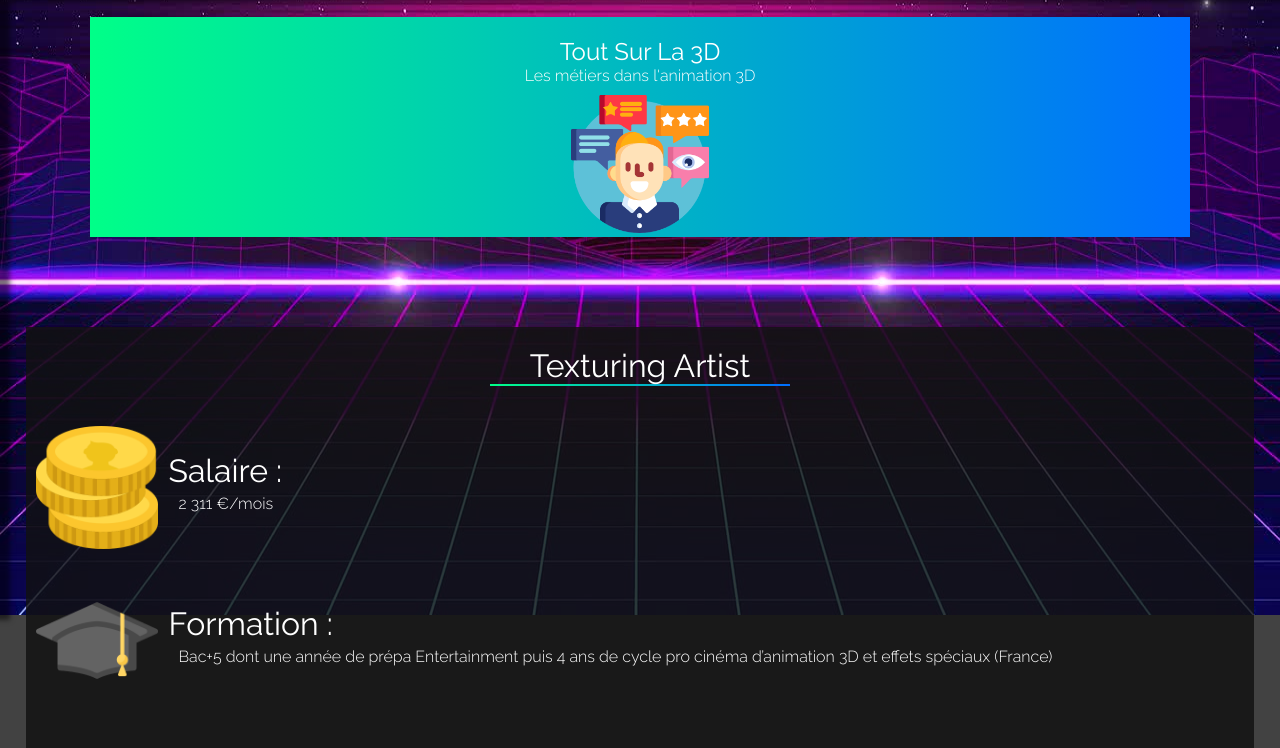
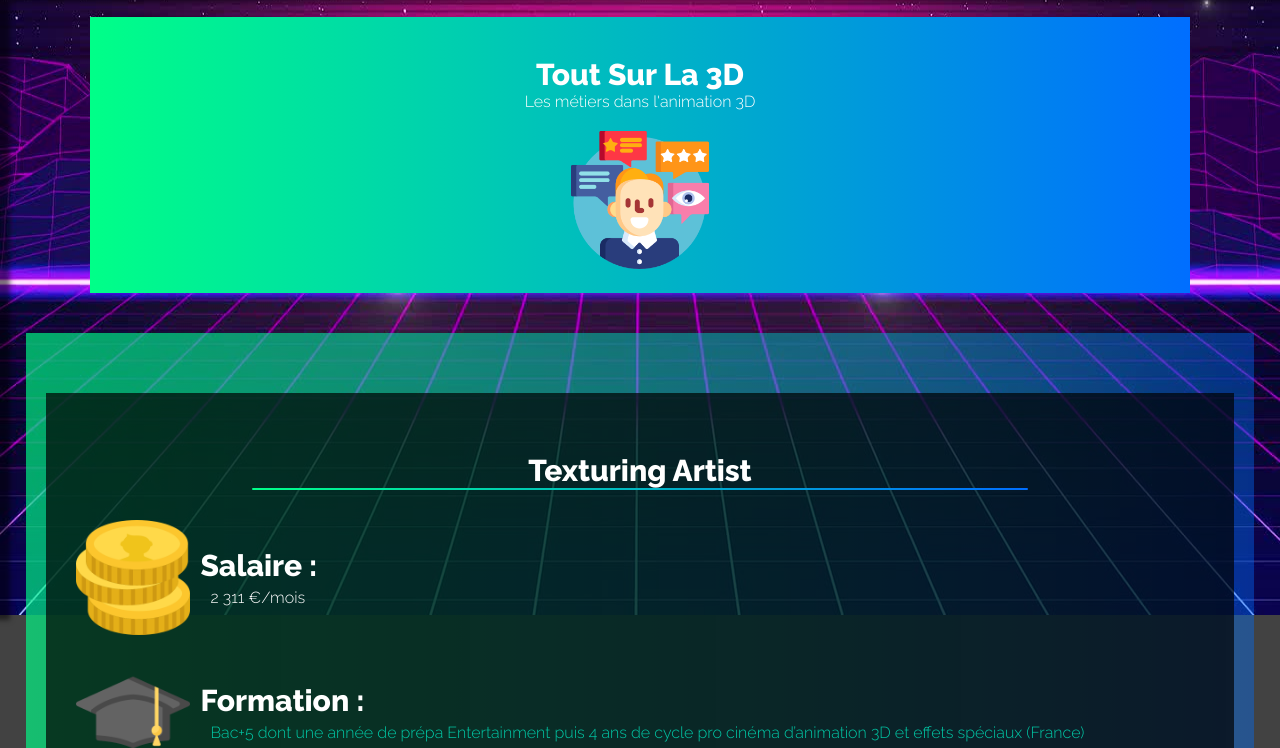
Before and after one commit to Leeeea/Tout_Sur_La_3D, a plain HTML site: page page/metier/texturing-artist.html in a window 1280 px wide. Shown: the part 185-933 px from the top of the page. Drawn offline with Linux system fonts and the light colour scheme; files that its build step writes are made by us from their sources; a web font is replaced by a local one.

Commit message:
Add files via upload

```diff
--- a/page/metier/texturing-artist.html
+++ b/page/metier/texturing-artist.html
@@ -16,7 +16,7 @@
     <meta http-equiv="X-UA-Compatible" content="ie=edge">
     <link
     href="https://fonts.googleapis.com/css?family=Hind+
-    Madurai:400,600|Lora:400,400i,700,700i|Raleway:200,200i,300,300i,400,400i"
+    Madurai:400,600|Lora:400,400i,700,700i|Raleway:200,200i,300,300i,400,400i,800"
     rel="stylesheet">
 
     <link rel="stylesheet" href="../../styles/style_fiche-metier.css">
@@ -31,14 +31,14 @@
     <!-- ---------MENU GAUCHE-------- -->
     <!-- ---------------------------- -->
     <nav class="shadow">
-            <div>
-                <a href="../../index.html">Accueil - Retour</a>
+            <div class="align-menu">
+                <a href="../../index.html">Accueilr</a>
                 <a href="../../page/metier.html">Les Métiers de la 3D</a>
                 <a href="../../page/histoire.html">Histoire de la 3D</a>
-                <a href="../../page/film.html">Faire un Film 3D</a>
+                <a href="../../page/film.html">Faire un Film d'animation</a>
 
-                <a href="">Glossaire - Vocabulaire de la 3D</a>
-                <a href="../../page/quizz.html">Quizz - tester ses connaissances</a>
+                <a href="../../page/glossaire.htm">Glossaire</a>
+                <a href="../../page/quizz.html">Quizz</a>
             </div>
     </nav>
     <!-- ---------------------------- -->
@@ -76,7 +76,7 @@
     <!-- ------------main------------ -->
     <!-- ---------------------------- -->
     <div class="recherche">
-        <h2 class="blur1">Tout Sur La 3D</h2>
+        <h1 class="blur1">Tout Sur La 3D</h1>
         <p class="blur2">Les métiers dans l'animation 3D</p>
         <img src="../../img/metier.png" style="width:13%" class="img">
     </div>
@@ -85,6 +85,7 @@
         <!-- -------------- -->
         <!-- Fiches Métiers -->
         <!-- -------------- -->
+        <div class="txt">
             <div class="container">
                 <h1>Texturing Artist</h1>
                 <div class="barre"></div>
@@ -102,18 +103,21 @@
                     <img src="../../img/hat.png" style="width:10%" class="img">
                     <div class="title">
                         <h1>Formation : </h1>
+
+                        <a href="../../page/blog.html">
                             <p>Bac+5 dont une année de prépa Entertainment puis 4
                             ans de cycle pro cinéma d’animation 3D et effets
                             spéciaux (France)
                         </p>
+                        </a>
                     </div>
                 </div>
                 <div class="flex align">
                     <img src="../../img/seo.png" style="width:10%" class="img">
                     <div class="title">
                         <h1>Sa Mission : </h1>
-                    <p>La mission principale du texturing artist est <span>la création
-                        de textures photoréalistes à mapper sur des objets 3D utilisés</span>.
+                        <p>La mission principale du texturing artist est la création
+                            de textures photoréalistes à mapper sur des objets 3D utilisés.
                             Le texturing artist développe les textures dans divers domaines
                             de l’animation comme les jeux-vidéos, des sites web, de la
                             télévision. Les textures sont souvent créées à partir de zéro.
@@ -132,14 +136,8 @@
                         </p>
                     </div>
                 </div>
-
-
             </div>
-
-
-
-
-
+        </div>
     </main>
 
      <!-- FOOTER -->
--- a/styles/style.css
+++ b/styles/style.css
@@ -20,6 +20,12 @@ body{
 a{
     text-decoration: none;
     color: white;
+}
+.a-deco{
+    color: rgb(246, 148, 255);
+    background: #c70dff42;
+    padding: 1px;
+    border-radius: 10px;
 }
 
 button:hover{
@@ -283,13 +289,6 @@ nav a:hover:nth-child(1) {
     margin-bottom: 17px;
     text-align: left;
 }
-.a-deco{
-    color: rgb(246, 148, 255);
-    background: #c70dff42;
-    padding: 1px;
-    border-radius: 10px;
-}
-
 main{
     background: linear-gradient(90deg, rgba(255, 0, 68, 0.4) 0%, rgba(170,0,255,0.3) 49%, rgb(0, 4, 255,0.3) 100%);
     margin: 90px 1% 50px 1%;
@@ -305,8 +304,9 @@ main{
 
 .barre{
     margin: 0px auto auto auto;
-    height: 2px;
-    width: 50%
+    height: 3px;
+    border-radius: 30px;
+    width: 50%;
     background: linear-gradient(90deg, rgba(255,0,70,1) 0%, rgba(170,0,255,1) 49%, rgb(0, 4, 255) 100%);
 }
 
@@ -382,13 +382,13 @@ footer{
     font-size: 10px;
     font-family: 'Raleway', sans-serif;
     padding-bottom: 40px;
- }
+  }
 
- .menu-footer {
+  .menu-footer {
     position: relative;
     overflow: hidden;
     padding-top: 40px;
- }
+  }
 
  .menu-footer a {
     font-family : 'Raleway' , sans-serif;
@@ -397,7 +397,7 @@ footer{
     color: #f2f2f2;
     font-weight:300;
     padding-left: 15px;
- }
+  }
 
 .menu-footer a:hover{
     color: #c70dff;
--- a/styles/styleF.css
+++ b/styles/styleF.css
@@ -125,7 +125,7 @@ nav{
     height: 100%;
     position: fixed;
     transform: translateX(-200px);
-    z-index:1;
+    z-index:2;
     transition: 0.4s;
 }
 
@@ -167,10 +167,14 @@ nav a:hover:nth-child(1) {
     transition-duration: 0.4s;
 }
 
+/* BARRE MENU *//* BARRE MENU *//* BARRE MENU */
 .menu {
     background-color: rgb(19, 19, 19);
     width: 100%;
     overflow: hidden;
+    position: sticky;
+    top: 0;
+    z-index: 1;
 }
 
 .menu button {
@@ -199,7 +203,20 @@ nav a:hover:nth-child(1) {
 /* ************************FIN MENU*********************** */
 /* ******************************************************* */
 
+/* ************** */
+/* Recherche/info */
+/* ************** */
 
+.recherche{
+    margin: 20px 7% auto 7%;
+    text-align: center;
+    padding: 20px 20px 20px 20px;
+    background: linear-gradient(90deg, #ff8800 0%,  #ff00a4 100%);
+
+}
+.recherche p{
+    margin: 0px auto 20px auto;
+}
 
 /* ******************************************************* */
 /* *************************MAIN************************** */
@@ -210,15 +227,7 @@ nav a:hover:nth-child(1) {
     font-style: italic;
     margin-bottom: 17px;
 }
-.recherche{
-    text-align: center;
-    padding: 20px 20px 20px 20px;
-    background: linear-gradient(90deg, #ff8800 0%,  #ff00a4 100%);
-    margin: 20px 7% auto 7%;
-}
-.recherche p{
-    margin: 0px auto 20px auto;
-}
+
 
 
 main{
@@ -233,11 +242,11 @@ main{
 }
 
 .barre{
-    margin: 0px;
+    margin: 0px auto auto auto;
     height: 2px;
-    width: 300px;
+    border-radius: 30px;
+    width: 70%;
     background: linear-gradient(90deg, #ff8800 0%,  #ff00a4 100%);
-    margin: auto auto auto 0px;
 }
 
 /* Chronologie *//* Chronologie */
--- a/styles/styleH.css
+++ b/styles/styleH.css
@@ -15,14 +15,16 @@ body{
     height: 100vh;
 }
 h1{
-    font-weight: 500;
-    margin: 0px;
+    font-weight: 800;
+    font-size: 30px;
+    margin: 20px auto 0px auto;
 }
 h2{
     font-weight: 500;
     margin: 0%;
 }
 p{margin: 0%;}
+
 input{
     background: transparent;
     padding: 10px;
@@ -68,12 +70,11 @@ input:hover{
     box-shadow: 10px 5px 5px rgba(0, 0, 0, 0.514);
 }
 
-.img{
-    padding: 20px;
-}
-.img:hover{
-    transform: scale(1.2);
+
+.hover:hover{
+    transform: scale(1.04);
     transition: 0.4s;
+
 }
 /* ******************************************************* */
 /* ************************HEADER************************* */
@@ -138,6 +139,7 @@ nav{
     position: fixed;
     transform: translateX(-200px);
     transition: 0.4s;
+    z-index:2;
 }
 
 nav a {
@@ -178,10 +180,14 @@ nav a:hover:nth-child(1) {
     transition-duration: 0.4s;
 }
 
+/* BARRE MENU *//* BARRE MENU *//* BARRE MENU */
 .menu {
     background-color: rgb(19, 19, 19);
     width: 100%;
     overflow: hidden;
+    position: sticky;
+    top: 0;
+    z-index: 1;
 }
 
 .menu button {
@@ -193,6 +199,13 @@ nav a:hover:nth-child(1) {
     background-color: transparent;
     border: none;
 }
+.align{
+    display: grid;
+    grid-auto-columns: auto;
+    grid-template-rows: 70px 70px 70px 70px 70px ;
+    padding: 0px;
+    align-items: center;
+}
 
 .translate{
     transform: translateX(0px);
@@ -202,22 +215,28 @@ nav a:hover:nth-child(1) {
 /* ************************FIN MENU*********************** */
 /* ******************************************************* */
 
+/* ************** */
+/* Recherche/info */
+/* ************** */
+.recherche{
+    margin: 20px 7% auto 7%;
+    text-align: center;
+    padding: 20px 20px 20px 20px;
+    background: linear-gradient(90deg, #00ffea 0%, #ae34ff 49%, #ff73ad 100%);
+}
 
+.recherche p{
+    margin: 0px auto 20px auto;
+}
 
 /* ******************************************************* */
 /* *************************MAIN************************** */
 /* ******************************************************* */
-.recherche{
-    text-align: center;
-    padding: 20px 20px 0px 20px;
-    background: linear-gradient(90deg, #00ffea 0%, #ae34ff 49%, #ff73ad 100%);
-    margin: 20px 7% auto 7%;
-}
 
 
 main{
-    background-color: rgba(17, 17, 17, 0.829);
-    margin: 40px 2% auto 2%;
+    background: linear-gradient(90deg, #00ffea63 0%, #ae34ff42 49%, #ff73ad6b 100%);
+    margin: 40px 2% 50px 2%;
 }
 
 .container{
@@ -228,11 +247,11 @@ main{
 }
 
 .barre{
-    margin: 0px;
+    margin: 0px auto auto auto;
     height: 2px;
-    width: 300px;
+    border-radius: 30px;
+    width: 70%;
     background: linear-gradient(90deg, #00ffea 0%, #ae34ff 49%, #ff73ad 100%);
-    margin: auto auto auto auto;
 }
 
 /* Chronologie *//* Chronologie */
@@ -242,6 +261,7 @@ main{
     padding: 0px;
     text-align: center;
     clip-path: polygon(98% 0%, 100% 50%, 98% 100%, 0 100%, 2% 50%, 0 0);
+    z-index:1;
 }
 
 .txt{
--- a/styles/styleM.css
+++ b/styles/styleM.css
@@ -23,8 +23,8 @@ a{
 }
 h1{
     font-weight: 800;
-    font-size: 25px;
-    margin: 50px auto 0px auto;
+    font-size: 30px;
+    margin: 20px auto 0px auto;
 }
 
 h2{
@@ -73,9 +73,7 @@ input:hover{
 .shadow{
     box-shadow: 10px 5px 5px rgba(0, 0, 0, 0.514);
 }
-.img{
-    padding: 13px;
-}
+
 
 .hover:hover{
     transform: scale(1.04);
@@ -99,10 +97,10 @@ header{
 
 @keyframes color{
     0%{
-        background: #ff0000;
+        background: #00eeff;
     }
     100%{
-        background: #bf00ff;
+        background: #1900ff;
 
     }
 }
@@ -136,32 +134,33 @@ nav a {
 }
 
 
+
 nav a:hover:nth-child(5) {
-    background-color: #bf00ff;
+    background-color: #00ff6a;
     color: black;
     transition-duration: 0.4s;
 }
 
 nav a:hover:nth-child(4) {
-    background-color: #f700ff;
+    background-color: #00ffb3;
     color: black;
     transition-duration: 0.4s;
 }
 
 nav a:hover:nth-child(3) {
-    background-color:#ff0077;
+    background-color:#0077ff;
     color: black;
     transition-duration: 0.4s;
 }
 
 nav a:hover:nth-child(2) {
-    background-color:#ff0000;
+    background-color:#1900ff;
     color: black;
     transition-duration: 0.4s;
 }
 
 nav a:hover:nth-child(1) {
-    background-color:#ff5100;
+    background-color:#8c00ff;
     color: black;
     transition-duration: 0.4s;
 }
@@ -170,6 +169,9 @@ nav a:hover:nth-child(1) {
     background-color: rgb(19, 19, 19);
     width: 100%;
     overflow: hidden;
+    position: sticky;
+    top: 0;
+    z-index: 1;
 }
 
 .menu button {
@@ -207,10 +209,14 @@ nav a:hover:nth-child(1) {
     margin-bottom: 17px;
 }
 .recherche{
+    margin: 20px 7% auto 7%;
     text-align: center;
-    padding: 10px 20px 20px 20px;
-    background: linear-gradient(90deg, #bf00ff 0%, #ff0000 100%);
-    margin: 20px 7% auto 7%;
+    padding: 20px 20px 20px 20px;
+    background: linear-gradient(90deg, #00ffb3 0%, #1900ff 100%);
+
+}
+.recherche p{
+    margin: 0px auto 20px auto;
 }
 
 /* ******************************************************* */
@@ -218,7 +224,7 @@ nav a:hover:nth-child(1) {
 /* ******************************************************* */
 
 main{
-    background: linear-gradient(90deg, #bf00ff69 0%, #ff000063 100%);
+    background: linear-gradient(90deg, #00ffb369 0%, #1900ff7c 100%);
     margin: 40px 2% 50px 2%;
 }
 
@@ -229,11 +235,11 @@ main{
 }
 
 .barre{
-    margin: 0px;
+    margin: 0px auto auto auto;
     height: 2px;
-    width: 300px;
-    background: linear-gradient(90deg, #bf00ff 0%, #ff0000 100%);
-    margin: auto auto auto auto;
+    border-radius: 30px;
+    width: 70%;
+    background: linear-gradient(90deg, #00ffb3 0%, #1900ff 100%);
 }
 
 
@@ -282,7 +288,7 @@ main{
     transition: 0.2s;
 }
 .suite{
-    color: #ffa6fb;
+    color: #02ffea;
 }
 /* ******************************************************** */
 /* *********************** FOOTER ************************ */
--- a/styles/styleQ.css
+++ b/styles/styleQ.css
@@ -20,8 +20,9 @@ a{
 }
 
 h1{
-    font-weight: 500;
-    margin: 0px;
+    font-weight: 800;
+    font-size: 30px;
+    margin: 20px auto 0px auto;
 }
 
 h2{
@@ -43,14 +44,6 @@ p{margin: 0%;}
 
 .shadow{
     box-shadow: 10px 5px 5px rgba(0, 0, 0, 0.514);
-}
-
-.img{
-    padding: 20px;
-}
-.img:hover{
-    transform: scale(1.2);
-    transition: 0.4s;
 }
 
 .position{
@@ -113,6 +106,7 @@ nav{
     position: fixed;
     transform: translateX(-200px);
     transition: 0.4s;
+    z-index:2;
 }
 
 nav a {
@@ -168,6 +162,13 @@ nav a:hover:nth-child(1) {
     background-color: transparent;
     border: none;
 }
+.align{
+    display: grid;
+    grid-auto-columns: auto;
+    grid-template-rows: 70px 70px 70px 70px 70px ;
+    padding: 0px;
+    align-items: center;
+ }
 
 .translate{
     transform: translateX(0px);
@@ -176,22 +177,29 @@ nav a:hover:nth-child(1) {
 /* ******************************************************* */
 /* ************************FIN MENU*********************** */
 /* ******************************************************* */
+/* ************** */
+/* Recherche/info */
+/* ************** */
+.recherche{
+    margin: 20px 7% auto 7%;
+    text-align: center;
+    padding: 20px 20px 20px 20px;
+    background: linear-gradient(90deg, #ff004c 0%, #ff4f30 100%);
+}
 
-.recherche{
-    text-align: center;
-    padding: 20px 20px 0px 20px;
-    background: linear-gradient(90deg, #ff00fa 0%, #ff0097 49%, #fc6767 100%);
-    margin: 20px 20% auto 20%;
+.recherche p{
+    margin: 0px auto 20px auto;
 }
+
 
 /* ******************************************************* */
 /* *************************MAIN************************** */
 /* ******************************************************* */
 
-
 main{
-    background-color: rgba(17, 17, 17, 0.829);
-    margin: 40px 2% auto 2%;
+    background: linear-gradient(90deg, #ff004c93 0%, #ff4f30ab 100%);
+    margin: 40px 2% 50px 2%;
+    padding: 10px;
 }
 
 
@@ -199,7 +207,7 @@ main{
 .question{
     text-align: center;
     padding: 20px;
-    background: rgba(0, 0, 0, 0.527);
+    background: rgba(0, 0, 0, 0.856);
     margin: 20px 20px auto 20px;
 }
 .button{
--- a/styles/style_fiche-metier.css
+++ b/styles/style_fiche-metier.css
@@ -19,11 +19,12 @@ body{
 /* BALISEs DE BASE */
 a{
     text-decoration: none;
-    color: rgb(255, 145, 0);
+    color: rgb(0, 201, 167);
 }
 h1{
-    font-weight: 500;
-    margin: 0px;
+    font-weight: 800;
+    font-size: 30px;
+    margin: 20px auto 0px auto;
 }
 
 h2{
@@ -73,15 +74,13 @@ input:hover{
     box-shadow: 10px 5px 5px rgba(0, 0, 0, 0.514);
 }
 
-.img{
-    margin-top: 10px;
-}
 
 .align{
     align-items: center;
     margin: auto auto auto auto;
     text-align: center;
 }
+
 .center{
 
     text-align: center;
@@ -89,6 +88,14 @@ input:hover{
 .title{
     text-align: left;
 }
+.align-menu{
+    display: grid;
+    grid-auto-columns: auto;
+    grid-template-rows: 70px 70px 70px 70px 70px ;
+    padding: 0px;
+    align-items: center;
+}
+
 
 /* ******************************************************* */
 /* ************************HEADER************************* */
@@ -206,43 +213,52 @@ nav a:hover:nth-child(1) {
 /* ************** */
 /* Recherche/info */
 /* ************** */
+.recherche{
+    margin: 20px 7% auto 7%;
+    text-align: center;
+    padding: 20px 20px 20px 20px;
+    background: linear-gradient(90deg, #00ff88 0%,  #006eff 100%);
+}
+
+.recherche p{
+    margin: 0px auto 20px auto;
+}
+
+/* ******************************************************* */
+/* *************************MAIN************************** */
+/* ******************************************************* */
 .ano{
     font-size: 10px;
     font-weight: 300;
     font-style: italic;
     margin-bottom: 17px;
 }
-.recherche{
-    text-align: center;
-    padding: 20px 20px 0px 20px;
-    background: linear-gradient(90deg, #00ff88 0%,  #006eff 100%);
-    margin: 20px 7% auto 7%;
-}
-
-/* ******************************************************* */
-/* *************************MAIN************************** */
-/* ******************************************************* */
-
 main{
-    background-color: rgba(17, 17, 17, 0.829);
+    background: linear-gradient(90deg, #00ff88a8 0%,  #006eff67 100%);
     margin: 40px 2% 50px 2%;
+    padding: 20px;
 }
 
 .container{
     padding: 20px;
-    margin-top: 90px;
     text-align: center;
+
 }
 
 .barre{
-    margin: 0px;
+    margin: 0px auto auto auto;
     height: 2px;
-    width: 300px;
+    border-radius: 30px;
+    width: 70%;
     background: linear-gradient(90deg, #00ff88 0%,  #006eff 100%);
-    margin: auto auto auto auto;
 }
 
-
+.txt{
+    background: rgba(0, 0, 0, 0.699);
+    text-align: center;
+    margin-top: 40px;
+    padding: 20px;
+}
 
 .align img{
     padding: 10px;
@@ -250,9 +266,7 @@ main{
 .align h1{
     margin-top: 30px;
 }
-span{
-    background-color: #0400ff;
-}
+
 .align p {
     text-align: justify;
     margin: 5px 30px 30px 10px;
```
Also changed, not shown: page/histoire.html (+13 -40 lines), page/quizz.html (+6 -6 lines). Lines whose indentation alone changed are shown as unchanged.
